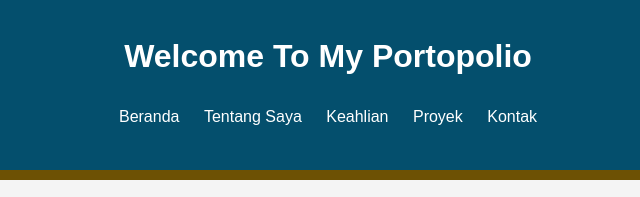
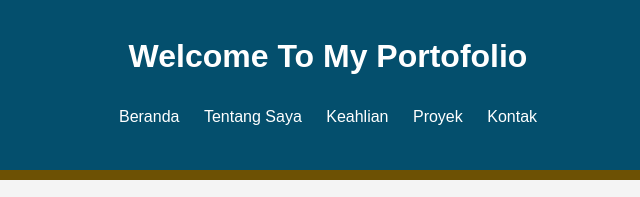
Before and after one commit to masr3j4/portofolio, a plain HTML site: page index.html in a window 1280 px wide. Shown: the top 197 px of the page, 312-952 px from the left. Drawn offline with Linux system fonts and the light colour scheme; a script that the page names is missing.

Commit message:
Update index.html

```diff
--- a/index.html
+++ b/index.html
@@ -9,7 +9,7 @@
 <body>
     <header>
         <div class="container">
-            <h1>Welcome To My Portopolio </h1>
+            <h1>Welcome To My Portofolio </h1>
             <nav>
                 <ul>
                     <li><a href="#beranda">Beranda</a></li>
```
